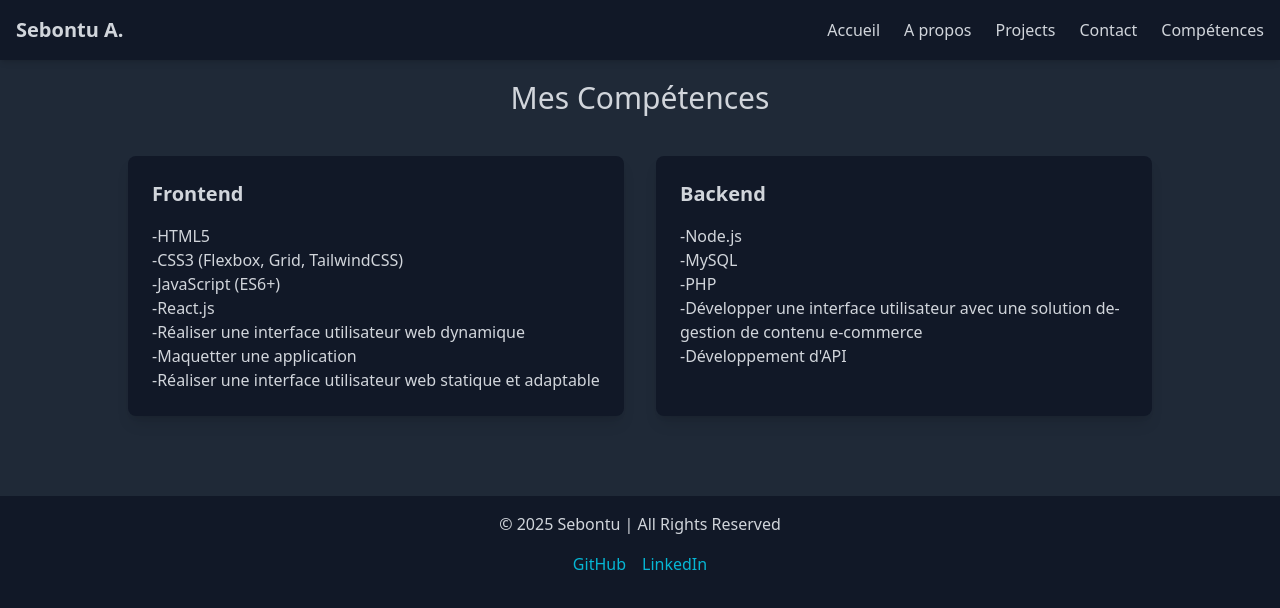
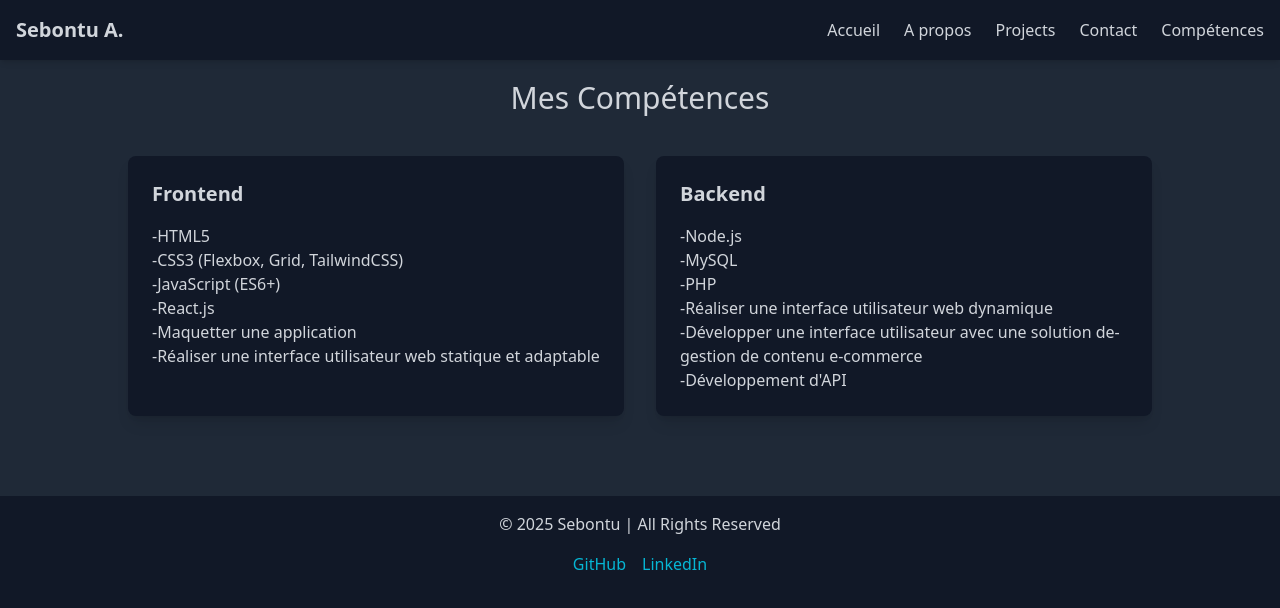
Before and after one commit to sebontu-20/my-react-site, a React (Create React App) app: page /#/skills in a window 1280 px wide. Shown: the top 608 px of the page. Built offline with nearby package versions, Linux system fonts and the light colour scheme.

Commit message:
skills update

```diff
--- a/src/components/Skills.jsx
+++ b/src/components/Skills.jsx
@@ -14,7 +14,6 @@ function Skills() {
             <li>-CSS3 (Flexbox, Grid, TailwindCSS)</li>
             <li>-JavaScript (ES6+)</li>
             <li>-React.js</li>
-            <li>-Réaliser une interface utilisateur web dynamique</li>
             <li>-Maquetter une application</li>
             <li>-Réaliser une interface utilisateur web statique et adaptable</li>
           </ul>
@@ -27,6 +26,7 @@ function Skills() {
             <li>-Node.js</li>
             <li>-MySQL</li>
             <li>-PHP</li>
+            <li>-Réaliser une interface utilisateur web dynamique</li>
             <li>-Développer une interface utilisateur avec une solution de- gestion de contenu e-commerce</li>
             <li>-Développement d'API</li>
           </ul>
```
